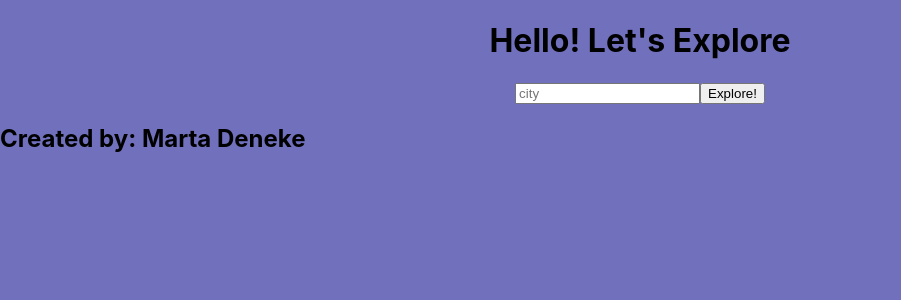
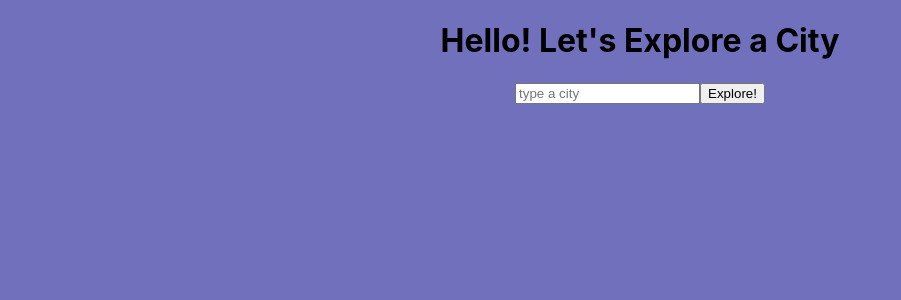
Before and after one commit to denekm/city-explore, a React (Create React App) app: page / in a window 1280 px wide. Shown: the top 300 px of the page, without its empty margins (0-901 px from the left). Built offline with nearby package versions, Linux system fonts and the light colour scheme.

Commit message:
changed app.js

```diff
--- a/src/App.js
+++ b/src/App.js
@@ -1,8 +1,5 @@
 import React from 'react';
 import './App.css';
-import Header from './Header';
-import Weather from './Weather';
-import Footer from './Footer';
 import axios from 'axios';
 
 
@@ -13,8 +10,7 @@ class App extends React.Component {
       searchQuery: '',
       locationObj: {},
       map: '',
-      err: '',
-      weatherData: []
+      err: ''
     }
 
   }
@@ -23,9 +19,7 @@ class App extends React.Component {
     try {
 
       const url = `https://us1.locationiq.com/v1/search.php?key=${process.env.REACT_APP_LOCATIONIQ_KEY}&q=${this.state.searchQuery}&format=json`
-
       const response = await axios.get(url);
-
       console.log(response);
       this.setState({ err: '' });
       this.setState({ locationObj: response.data[0] });
@@ -33,28 +27,14 @@ class App extends React.Component {
     }
     catch (error) {
       this.setState({ err: error.message });
-      this.setState({ locationObj: '' });
-    }
-    this.getForcast();
-  }
-  getForcast = async () => {
-    try {
-      const url = `${process.env.REACT_APP_SERVER}/weather`
-      const weatherResponse = await axios.get(url, { params: { searchQuery: this.state.searchQuery, lat: this.state.locationObj.lat, lon: this.state.locationObj.lon } });
-      this.setState({ weatherData: weatherResponse.data });
-
-    } catch (error) {
-      this.setState({ displayError: true })
+      this.setState({ locationObj: ''});
     }
   }
-
   render() {
-    // console.log(this.state.weatherData);
     return (
-      <>
       <div className='App'>
-          <Header />
-          <input onChange={(event) => this.setState({ searchQuery: event.target.value })} placeholder='city'></input>
+        <h1>Hello! Let's Explore a City</h1>
+        <input onChange={(event) => this.setState({ searchQuery: event.target.value })} placeholder='type a city'></input>
         <button onClick={this.getLocation}> Explore!</button>
 
         {this.state.locationObj.display_name &&
@@ -63,10 +43,6 @@ class App extends React.Component {
             <h3> latitude: {this.state.locationObj.lat}</h3>
             <h3> longitude: {this.state.locationObj.lat}</h3>
             <img src={this.state.map} alt={this.state.locationObj.display_name} title={this.state.locationObj.display_name} />
-              {this.state.weatherData &&
-
-                <Weather forecastData={this.state.weatherData} />
-              }
           </>
         }
         {this.state.err &&
@@ -75,8 +51,6 @@ class App extends React.Component {
           </>
         }
       </div >
-        <Footer />
-      </>
     );
   }
 }
```
Lines whose indentation alone changed are shown as unchanged.
